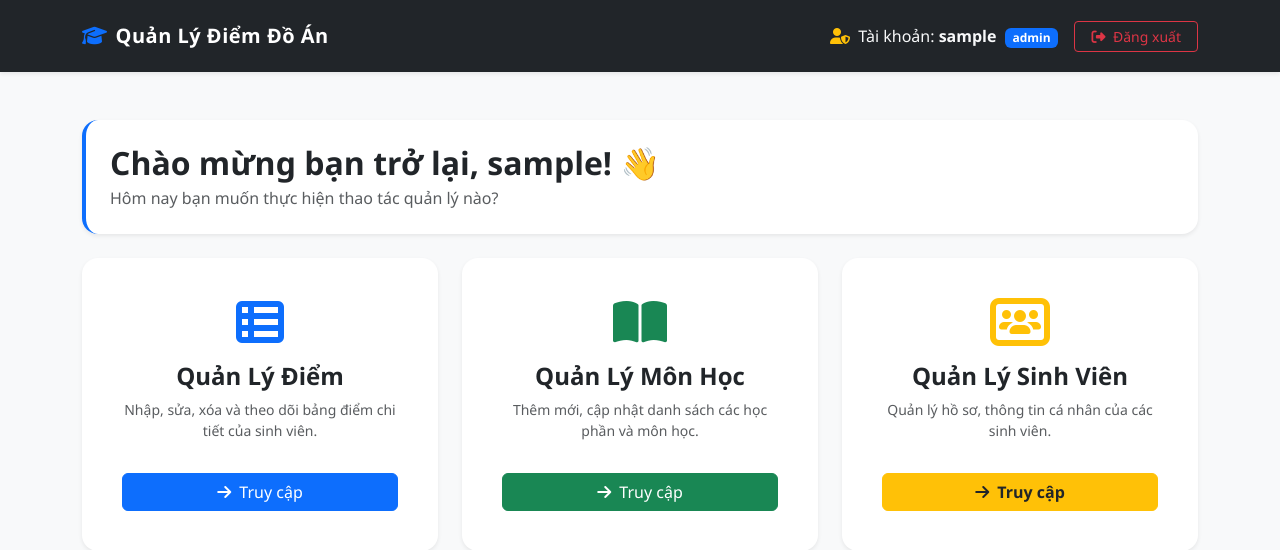
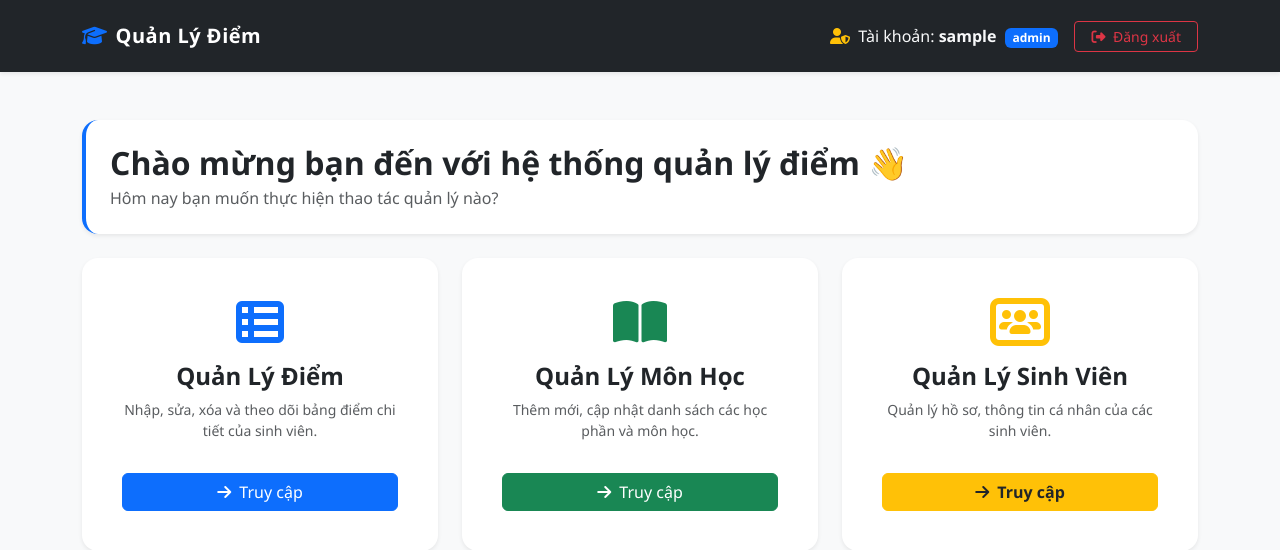
Before and after one commit to phuongx62018-a11y/quan-ly-diem-, a PHP site: page /dashboard.php in a window 1280 px wide. Shown: the top 550 px of the page. Run offline with PHP 8.4, Linux system fonts and the light colour scheme; the visitor is signed in with stand-in values (Sample User, id 1).

Commit message:
giao diện trangchu

```diff
--- a/dashboard.php
+++ b/dashboard.php
@@ -41,7 +41,7 @@ if (!isset($_SESSION['username'])) {
     <nav class="navbar navbar-expand-lg navbar-dark bg-dark shadow-sm py-3">
         <div class="container">
             <a class="navbar-brand" href="dashboard.php">
-                <i class="fas fa-graduation-cap text-primary me-2"></i>Quản Lý Điểm Đồ Án
+                <i class="fas fa-graduation-cap text-primary me-2"></i>Quản Lý Điểm
             </a>
             <button class="navbar-toggler" type="button" data-bs-toggle="collapse" data-bs-target="#navbarNav">
                 <span class="navbar-toggler-icon"></span>
@@ -68,7 +68,7 @@ if (!isset($_SESSION['username'])) {
         <div class="row mb-4">
             <div class="col-12">
                 <div class="p-4 bg-white rounded-4 shadow-sm border-start border-4 border-primary">
-                    <h2 class="fw-bold text-dark mb-1">Chào mừng bạn trở lại, <?php echo htmlspecialchars($_SESSION['username']); ?>! 👋</h2>
+                    <h2 class="fw-bold text-dark mb-1">Chào mừng bạn đến với hệ thống quản lý điểm 👋</h2>
                     <p class="text-muted mb-0">Hôm nay bạn muốn thực hiện thao tác quản lý nào?</p>
                 </div>
             </div>
```
